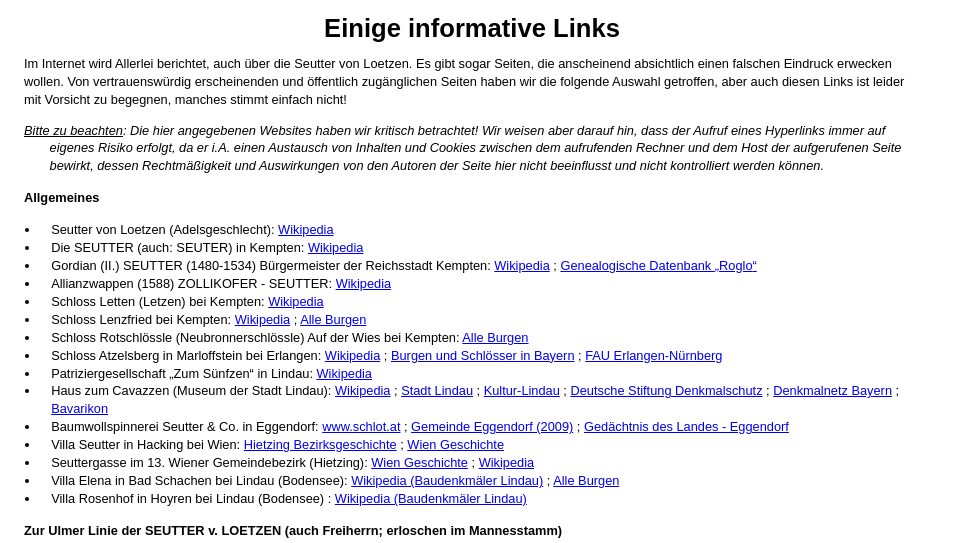
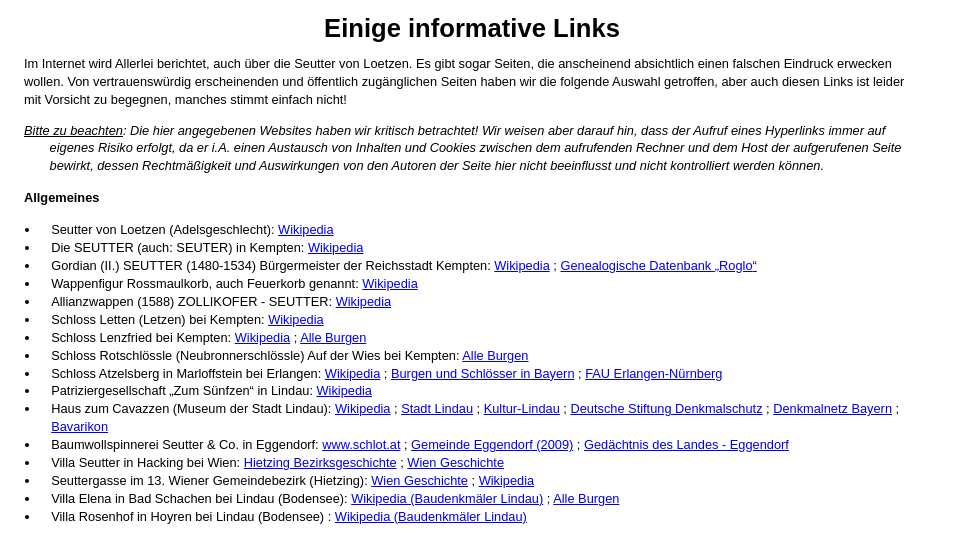
Before and after one commit to SeutterVonLoetzen/SeutterVonLoetzen.github.io, a plain HTML site: page Folgeseite.html in a window 1280 px wide. Shown: the part 184-727 px from the top of the page, without its empty margins (0-959 px from the left). Drawn offline with Linux system fonts and the light colour scheme.

Commit message:
Link zu Feuerkorb (Heraldik)

```diff
--- a/Folgeseite.html
+++ b/Folgeseite.html
@@ -102,6 +102,9 @@
 			<li>Gordian (II.) SEUTTER (1480-1534) Bürgermeister der Reichsstadt Kempten:
 			<a href="https://de.wikipedia.org/wiki/Gordian_Seuter" target="_blank">Wikipedia</a>
 			; <a href="https://roglo.eu/roglo?lang=de;p=gordian;n=seutter;oc=1" target="_blank">Genealogische Datenbank <q>Roglo</q></a></li>
+
+			<li>Wappenfigur Rossmaulkorb, auch Feuerkorb genannt:
+			<a href="https://de.wikipedia.org/wiki/Feuerkorb_(Heraldik)" target="_blank">Wikipedia</a></li>
 
 			<li>Allianzwappen (1588) ZOLLIKOFER - SEUTTER:
 			<a href="https://de.m.wikipedia.org/wiki/Datei:Zollikofer-Seutter_von_Kempten-Allianzwappen.jpg" target="_blank">Wikipedia</a></li>
```
